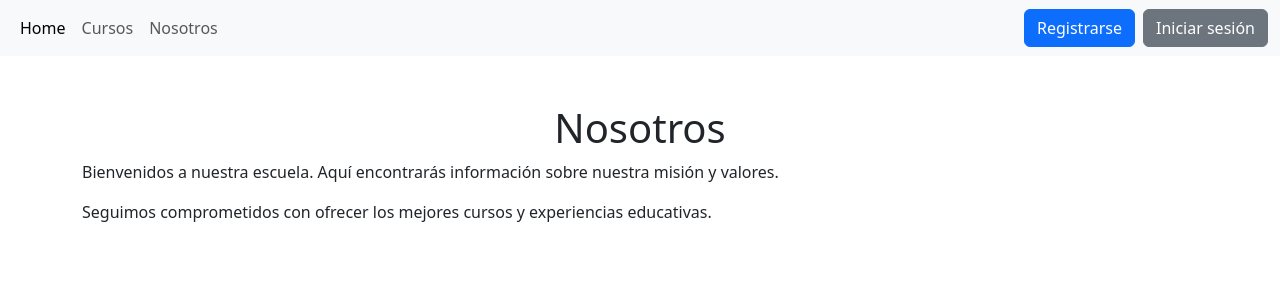
After one commit to yamibcollado/instituto-web, a Django app: page /nosotros/ in a window 1280 px wide. The commit adds this page. Shown: the top 300 px of the page. Run offline with Django 5.2, Linux system fonts and the light colour scheme; some libraries are stand-ins or nearby versions.

Commit message:
arreglo de errores

```diff
--- a/cursos/templates/lista.html
+++ b/cursos/templates/cursos/lista.html
@@ -1,10 +1,10 @@
-{% extends 'base.html' %}
+{% extends 'home/base.html' %}
 
 {% block title %}Cursos{% endblock %}
 
 {% block content %}
 <div class="container mt-5">
     <h1 class="text-center">Nuestros Cursos</h1>
-    <p class="text-center">Aquí aparecerá la lista de cursos.</p>
+    <p class="text-center">Aquí aparecerá la lista de cursos</p>
 </div>
 {% endblock %}
--- a/home/templates/home/base.html
+++ b/home/templates/home/base.html
@@ -1,6 +1,7 @@
 {% load static %}
 <!DOCTYPE html>
 <html lang="en">
+
   <head>
       <meta charset="UTF-8">
       <meta name="viewport" content="width=device-width, initial-scale=1.0">
@@ -11,16 +12,20 @@
       <link rel="stylesheet" href="{% static 'css/gestion.css' %}">
 
   </head>
+
   <body>
 
     <!-- Navbar -->
     <nav class="navbar navbar-expand-lg bg-body-tertiary">
       <div class="container-fluid">
 
-        <button class="navbar-toggler" type="button" data-bs-toggle="collapse" data-bs-target="#navbarNav" aria-controls="navbarNav" aria-expanded="false" aria-label="Toggle navigation">
+        <button class="navbar-toggler" type="button" data-bs-toggle="collapse" data-bs-target="#navbarNav"
+            aria-controls="navbarNav" aria-expanded="false" aria-label="Toggle navigation">
           <span class="navbar-toggler-icon"></span>
         </button>
+
         <div class="collapse navbar-collapse" id="navbarNav">
+          <!-- Links de la izquierda -->
           <ul class="navbar-nav">
             <li class="nav-item">
               <a class="nav-link active" aria-current="page" href="{% url 'home' %}">Home</a>
@@ -29,15 +34,23 @@
               <a class="nav-link" href="{% url 'cursos' %}">Cursos</a>
             </li>
             <li class="nav-item">
-              <a class="nav-link" href="#">Nosotros</a>
+              <a class="nav-link" href="{% url 'nosotros' %}">Nosotros</a>
+            </li>
+          </ul>
+
+          <!-- Links de la derecha -->
+          <ul class="navbar-nav ms-auto">
+            <li class="nav-item me-2">
+              <a class="btn btn-primary" href="{% url 'registro' %}">Registrarse</a>
             </li>
             <li class="nav-item">
-              <a class="nav-link" href="{% url 'registro' %}">Registrarse</a>
+              <a class="btn btn-secondary" href="{% url 'login' %}">Iniciar sesión</a>
             </li>
           </ul>
         </div>
       </div>
     </nav>
+
 
     <!-- Contenido de la página -->
       <div>
@@ -48,4 +61,5 @@
     <!-- Bootstrap JS -->
       <script src="{% static 'js/bootstrap.bundle.min.js' %}"></script>
   </body>
+
 </html>
--- /dev/null
+++ b/home/templates/home/nosotros.html
@@ -0,0 +1,13 @@
+{% extends 'home/base.html' %}
+
+{% block title %}
+Nosotros
+{% endblock %}
+
+{% block content %}
+<div class="container mt-5">
+    <h1 class="text-center">Nosotros</h1>
+    <p>Bienvenidos a nuestra escuela. Aquí encontrarás información sobre nuestra misión y valores.</p>
+    <p>Seguimos comprometidos con ofrecer los mejores cursos y experiencias educativas.</p>
+</div>
+{% endblock %}
--- a/home/urls.py
+++ b/home/urls.py
@@ -1,12 +1,9 @@
 from django.urls import path
 from . import views
-from django.conf import settings
-from django.conf.urls.static import static
+
 
 urlpatterns = [
 
     path('', views.home, name="home"),
-
+    path('nosotros/', views.nosotros, name='nosotros'),
 ]
-
-urlpatterns += static(settings.MEDIA_URL, document_root=settings.MEDIA_ROOT)
--- a/home/views.py
+++ b/home/views.py
@@ -5,3 +5,6 @@ from django.shortcuts import render
 
 def home(request):
     return render(request, "home/home.html")
+
+def nosotros(request):
+    return render(request, 'home/nosotros.html')
--- a/institutoWeb/urls.py
+++ b/institutoWeb/urls.py
@@ -1,21 +1,7 @@
-"""
-URL configuration for institutoWeb project.
 
-The `urlpatterns` list routes URLs to views. For more information please see:
-    https://docs.djangoproject.com/en/5.1/topics/http/urls/
-Examples:
-Function views
-    1. Add an import:  from my_app import views
-    2. Add a URL to urlpatterns:  path('', views.home, name='home')
-Class-based views
-    1. Add an import:  from other_app.views import Home
-    2. Add a URL to urlpatterns:  path('', Home.as_view(), name='home')
-Including another URLconf
-    1. Import the include() function: from django.urls import include, path
-    2. Add a URL to urlpatterns:  path('blog/', include('blog.urls'))
-"""
 from django.contrib import admin
-from django.urls import include, path
+from django.urls import path, include
+
 
 urlpatterns = [
     path('admin/', admin.site.urls),
--- a/usuarios/templates/login.html
+++ b/usuarios/templates/registro/login.html
@@ -1,4 +1,4 @@
-{% extends 'base.html' %}
+{% extends 'home/base.html' %}
 
 {% block title %}Iniciar Sesión{% endblock %}
 
--- a/usuarios/templates/registro.html
+++ b/usuarios/templates/registro/registro.html
@@ -1,4 +1,4 @@
-{% extends 'base.html' %}
+{% extends 'home/base.html' %}
 
 {% block title %}Registro{% endblock %}
 
--- a/usuarios/views.py
+++ b/usuarios/views.py
@@ -14,7 +14,7 @@ def registro(request):
             return redirect('home')
     else:
         form = UserCreationForm()
-    return render(request, 'usuarios/registro.html', {'form': form})
+    return render(request, 'registro/registro.html', {'form': form})
 
 # Login
 def login_usuario(request):
@@ -29,7 +29,7 @@ def login_usuario(request):
             messages.error(request, "Usuario o contraseña incorrectos")
     else:
         form = AuthenticationForm()
-    return render(request, 'usuarios/login.html', {'form': form})
+    return render(request, 'registro/login.html', {'form': form})
 
 # Logout
 def logout_usuario(request):
```
Lines whose indentation alone changed are shown as unchanged.
